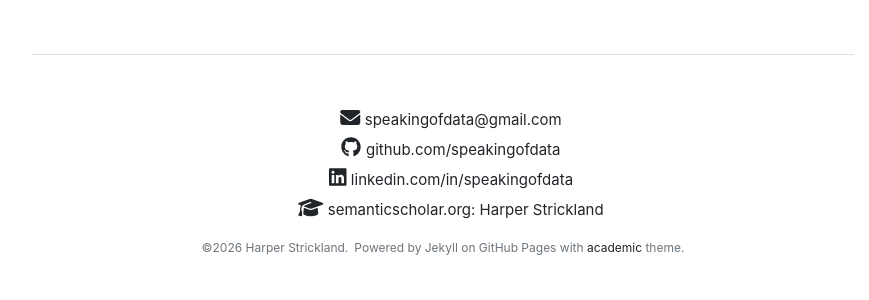
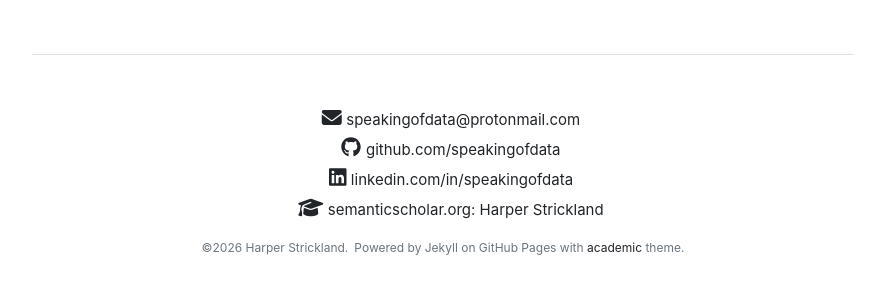
Before and after one commit to speakingofdata/speakingofdata.github.io, a Jekyll site: the page built from index.md, in a window 1280 px wide. Shown: the part 685-985 px from the top of the page, without its empty margins (197-1066 px from the left). Built offline with Jekyll 4.4.1, drawn with Linux system fonts in a browser that asks for light colours; nearby versions of some CDN libraries.

Commit message:
Update settings.yml

```diff
--- a/_data/settings.yml
+++ b/_data/settings.yml
@@ -6,7 +6,7 @@ menu:
 - {name: 'cv', url: '/Strickland_CV.pdf'}
 
 social:
-- {style: 'fa-solid', icon: 'envelope', link: 'mailto:speakingofdata@gmail.com', text: 'speakingofdata@gmail.com'}
+- {style: 'fa-solid', icon: 'envelope', link: 'mailto:speakingofdata@protonmail.com', text: 'speakingofdata@protonmail.com'}
 - {style: 'fab', icon: 'github', link: 'https://github.com/speakingofdata', text: 'github.com/speakingofdata'}
 - {style: 'fab', icon: 'linkedin', link: 'https://www.linkedin.com/in/speakingofdata/', text: 'linkedin.com/in/speakingofdata'}
 - {style: 'fa-solid', icon: 'mortar-board', link: 'https://www.semanticscholar.org/author/Harper-Strickland/2327050896', text: 'semanticscholar.org: Harper Strickland'}
```
